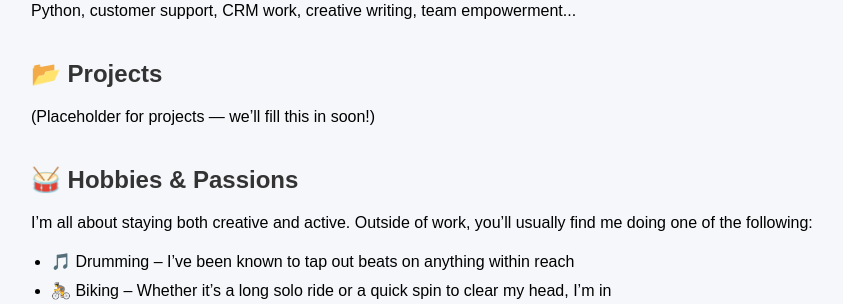
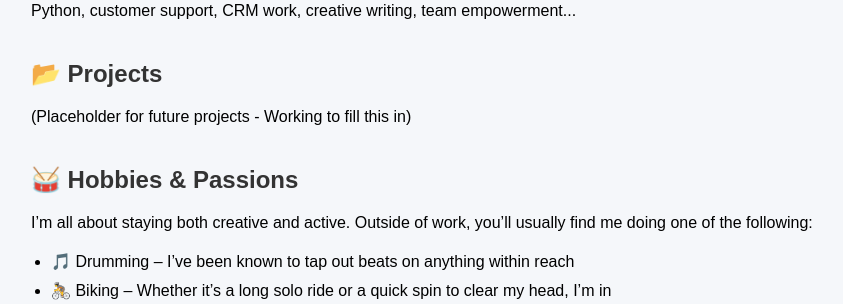
Before and after one commit to nrrorton/hire-me-site, a Flask app: page / in a window 1280 px wide. Shown: the part 253-557 px from the top of the page, without its empty margins (209-1052 px from the left). Run offline with Flask 3, Linux system fonts and the light colour scheme.

Commit message:
Update wording in indesx.html

```diff
--- a/templates/index.html
+++ b/templates/index.html
@@ -57,25 +57,25 @@
             user-select: none;
             }
 
-            #runner, #bike {
+        #runner, #bike {
             position: absolute;
             top: 60px;
             font-size: 2.5rem;
             transition: transform 0.1s ease-out;
             }
 
-            #runner {
+        #runner {
             left: 0;
             z-index: 2;
             }
 
-            #bike {
+        #bike {
             top: 90px;
             left: 0;
             z-index: 3;
             }
 
-            #finish-line {
+        #finish-line {
             position: absolute;
             right: 20px;
             top: 20px;
@@ -104,7 +104,7 @@
         <p>Python, customer support, CRM work, creative writing, team empowerment...</p>
 
         <h2>📂 Projects</h2>
-        <p>(Placeholder for projects — we’ll fill this in soon!)</p>
+        <p>(Placeholder for future projects - Working to fill this in)</p>
 
         <h2>🥁 Hobbies & Passions</h2>
         <p>I’m all about staying both creative and active. Outside of work, you’ll usually find me doing one of the
```
